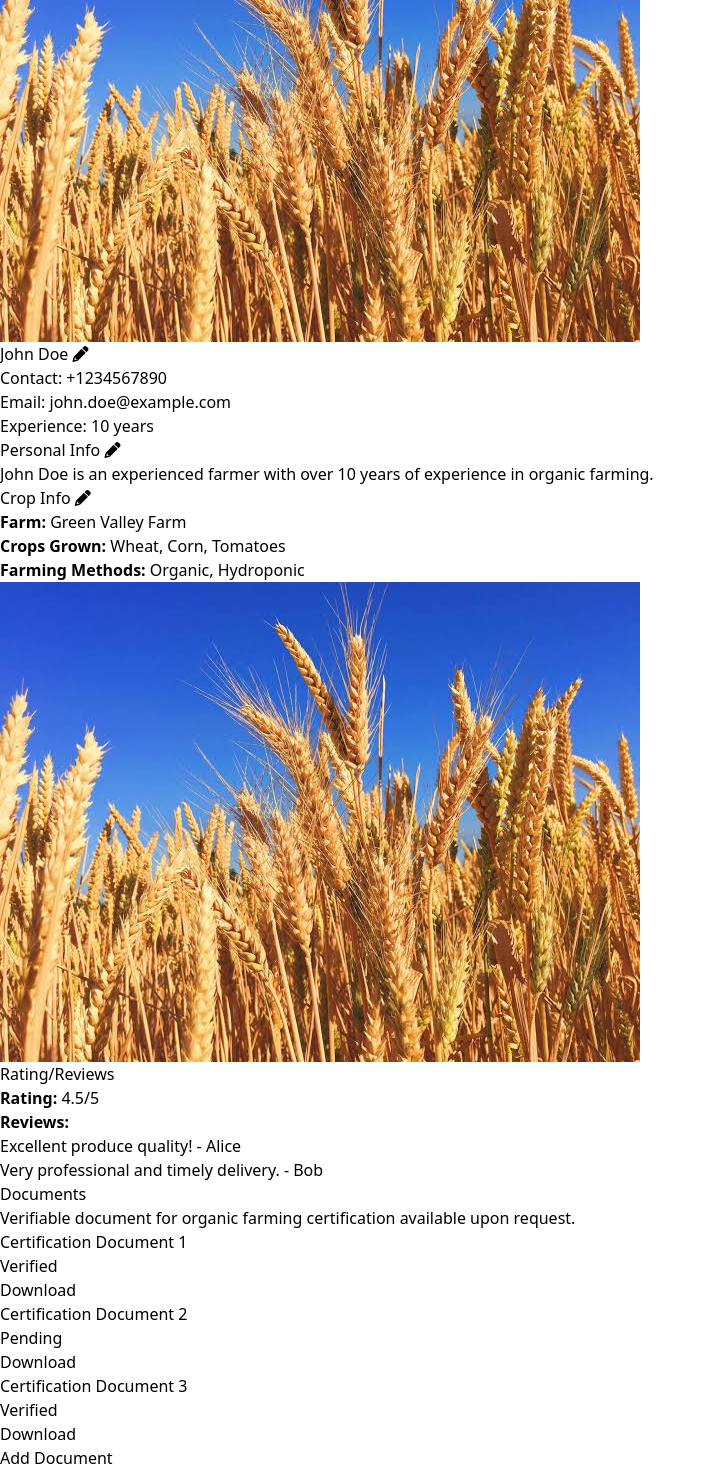
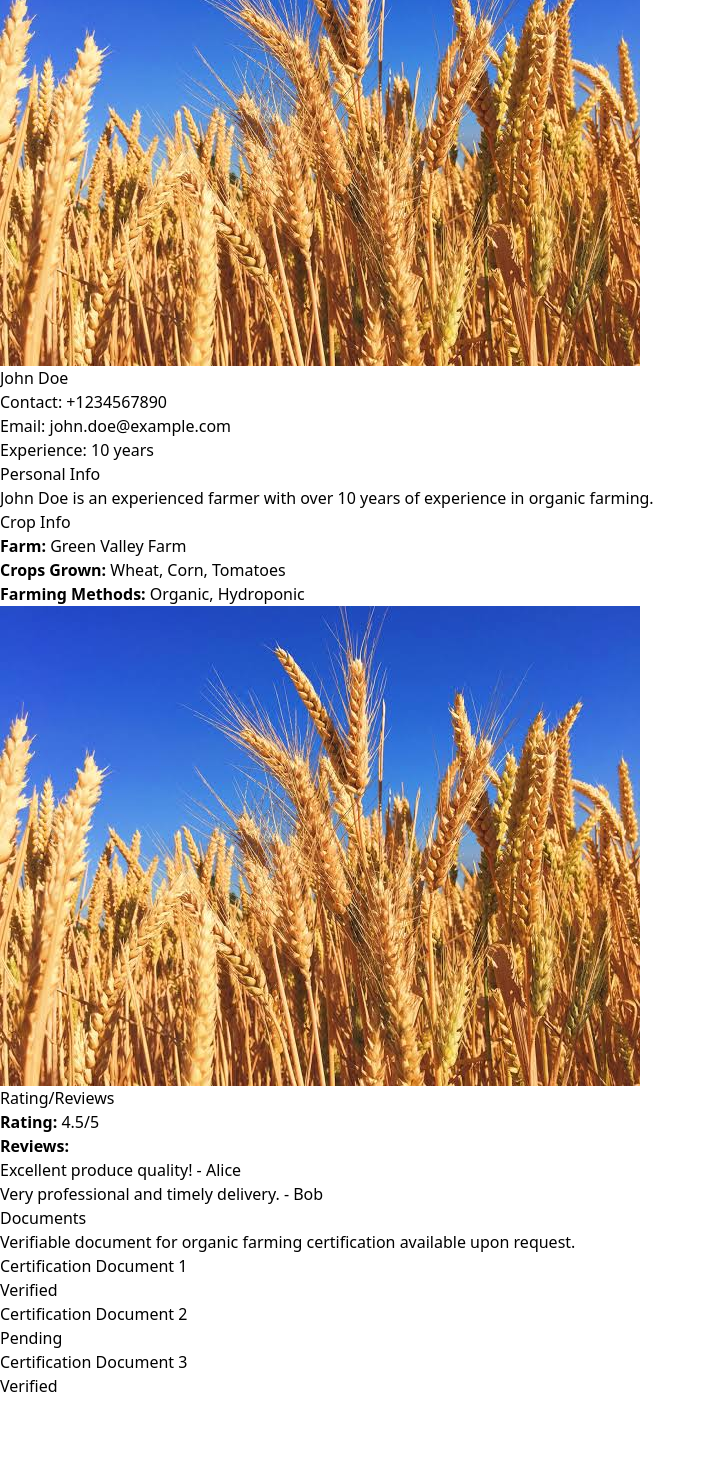
Before and after one commit to subodhsalgaonkar/SIH-24-ELITES, a React (Vite) app in the folder frontend/sih-elites/: page /farmersppfarmerpov in a window 1280 px wide. Shown: the part 186-1656 px from the top of the page, without its empty margins (0-715 px from the left). After the commit the page ends 1584 px from the top, so only its background shows below. Built offline with nearby package versions, Linux system fonts and the light colour scheme.

Commit message:
Finishing Touches

```diff
--- a/frontend/sih-elites/src/components/FarmersPPFarmerPOV.jsx
+++ b/frontend/sih-elites/src/components/FarmersPPFarmerPOV.jsx
@@ -3,11 +3,7 @@ import wheatImg from "../Images/wheatImg.jpeg";
 import bg from "../Images/BuyerProfile.jpg";
 
 const FarmersPPFarmerPOV = () => {
-  const [isEditing, setIsEditing] = useState({
-    personalInfo: false,
-    cropInfo: false,
-  });
-
+  const [isEditing, setIsEditing] = useState(false);
   const [formData, setFormData] = useState({
     name: "John Doe",
     contact: "+1234567890",
@@ -20,12 +16,20 @@ const FarmersPPFarmerPOV = () => {
     methods: "Organic, Hydroponic",
   });
 
-  const handleEditClick = (section) => {
-    setIsEditing((prevState) => ({ ...prevState, [section]: true }));
+  const [newCrop, setNewCrop] = useState("");
+  const [documents, setDocuments] = useState([
+    { title: "Certification Document 1", status: "Verified" },
+    { title: "Certification Document 2", status: "Pending" },
+    { title: "Certification Document 3", status: "Verified" },
+  ]);
+  const [newDocument, setNewDocument] = useState(null);
+
+  const handleEditClick = () => {
+    setIsEditing((prevState) => !prevState);
   };
 
-  const handleUpdateClick = (section) => {
-    setIsEditing((prevState) => ({ ...prevState, [section]: false }));
+  const handleSaveChanges = () => {
+    setIsEditing(false);
     // Implement your update logic here
   };
 
@@ -33,11 +37,44 @@ const FarmersPPFarmerPOV = () => {
     setFormData((prevData) => ({ ...prevData, [field]: e.target.value }));
   };
 
+  const handleAddCrop = () => {
+    if (newCrop) {
+      setFormData((prevData) => ({
+        ...prevData,
+        crops: `${prevData.crops}, ${newCrop}`,
+      }));
+      setNewCrop("");
+    }
+  };
+
+  const handleFileChange = (e) => {
+    setNewDocument(e.target.files[0]);
+  };
+
+  const handleAddDocument = () => {
+    if (newDocument) {
+      // In a real application, you'd handle the file upload here.
+      const newDoc = {
+        title: newDocument.name,
+        status: "Pending", // Default status for new documents
+      };
+      setDocuments((prevDocs) => [...prevDocs, newDoc]);
+      setNewDocument(null);
+    }
+  };
+
   return (
     <div className="min-h-screen bg-lime-100 flex items-center justify-center py-12 px-4 sm:px-6 lg:px-8">
       <div className="max-w-screen w-full bg-white shadow-lg rounded-lg overflow-hidden">
         {/* Header Section */}
         <div className="relative bg-green-500 p-8">
+          <button
+            onClick={handleEditClick}
+            className="absolute top-4 right-4 bg-blue-500 text-white py-1 px-2 rounded"
+          >
+            {isEditing ? "Cancel" : "Edit"}
+          </button>
+
           <div className="absolute left-14 top-1/2 transform -translate-y-1/2">
             <img
               src={wheatImg}
@@ -47,8 +84,7 @@ const FarmersPPFarmerPOV = () => {
           </div>
 
           <div className="text-center mt-24">
-            <h1 className="text-3xl font-extrabold text-white">
-              {isEditing.personalInfo ? (
+            {isEditing ? (
               <input
                 type="text"
                 value={formData.name}
@@ -56,23 +92,12 @@ const FarmersPPFarmerPOV = () => {
                 className="bg-gray-200 p-2 rounded"
               />
             ) : (
-                <>
-                  {formData.name}{" "}
-                  <button
-                    onClick={() => handleEditClick("personalInfo")}
-                    className="text-white ml-2"
-                  >
-                    <i
-                      className={`fa ${
-                        isEditing.personalInfo ? "fa-check" : "fa-pencil-alt"
-                      }`}
-                    ></i>
-                  </button>
-                </>
+              <h1 className="text-3xl font-extrabold text-white">
+                {formData.name}
+              </h1>
             )}
-            </h1>
-            {isEditing.personalInfo ? (
-              <>
+            {isEditing ? (
+              <div>
                 <input
                   type="text"
                   value={formData.contact}
@@ -91,15 +116,9 @@ const FarmersPPFarmerPOV = () => {
                   onChange={(e) => handleChange(e, "experience")}
                   className="bg-gray-200 p-2 rounded mt-2"
                 />
-                <button
-                  onClick={() => handleUpdateClick("personalInfo")}
-                  className="mt-2 bg-green-500 text-white p-2 rounded"
-                >
-                  Update
-                </button>
-              </>
+              </div>
             ) : (
-              <>
+              <div>
                 <p className="text-lg text-green-200">
                   Contact: {formData.contact}
                 </p>
@@ -109,7 +128,7 @@ const FarmersPPFarmerPOV = () => {
                 <p className="text-lg text-green-200">
                   Experience: {formData.experience}
                 </p>
-              </>
+              </div>
             )}
           </div>
         </div>
@@ -117,19 +136,9 @@ const FarmersPPFarmerPOV = () => {
         {/* Main Content */}
         <div className="p-6">
           <h2 className="text-2xl font-bold text-gray-800 mb-4">
-            Personal Info{" "}
-            <button
-              onClick={() => handleEditClick("personalInfo")}
-              className="text-gray-600 ml-2"
-            >
-              <i
-                className={`fa ${
-                  isEditing.personalInfo ? "fa-check" : "fa-pencil-alt"
-                }`}
-              ></i>
-            </button>
+            Personal Info
           </h2>
-          {isEditing.personalInfo ? (
+          {isEditing ? (
             <textarea
               value={formData.personalInfo}
               onChange={(e) => handleChange(e, "personalInfo")}
@@ -142,20 +151,8 @@ const FarmersPPFarmerPOV = () => {
 
         {/* Crop Info Section */}
         <div className="p-6 bg-gray-50 border-t border-gray-200">
-          <h2 className="text-2xl font-bold text-gray-800 mb-4">
-            Crop Info{" "}
-            <button
-              onClick={() => handleEditClick("cropInfo")}
-              className="text-gray-600 ml-2"
-            >
-              <i
-                className={`fa ${
-                  isEditing.cropInfo ? "fa-check" : "fa-pencil-alt"
-                }`}
-              ></i>
-            </button>
-          </h2>
-          {isEditing.cropInfo ? (
+          <h2 className="text-2xl font-bold text-gray-800 mb-4">Crop Info</h2>
+          {isEditing ? (
             <div>
               <input
                 type="text"
@@ -175,11 +172,18 @@ const FarmersPPFarmerPOV = () => {
                 onChange={(e) => handleChange(e, "methods")}
                 className="bg-gray-200 p-2 rounded mb-2"
               />
+              <input
+                type="text"
+                value={newCrop}
+                onChange={(e) => setNewCrop(e.target.value)}
+                className="bg-gray-200 p-2 rounded mb-2"
+                placeholder="Add new crop"
+              />
               <button
-                onClick={() => handleUpdateClick("cropInfo")}
-                className="mt-2 bg-green-500 text-white p-2 rounded"
+                onClick={handleAddCrop}
+                className="bg-green-500 text-white p-2 rounded"
               >
-                Update
+                Add Crop
               </button>
             </div>
           ) : (
@@ -229,39 +233,52 @@ const FarmersPPFarmerPOV = () => {
             request.
           </p>
           <div className="flex gap-4 mt-4">
-            {/* Sample Documents */}
-            <div className="bg-white border rounded-lg p-4 shadow-lg flex-1">
-              <h3 className="text-lg font-semibold">
-                Certification Document 1
-              </h3>
-              <p className="text-gray-600">Verified</p>
-              <button className="text-blue-500 hover:underline">
-                Download
-              </button>
+            {documents.map((doc, index) => (
+              <div
+                key={index}
+                className="bg-white border rounded-lg p-4 shadow-lg flex-1"
+              >
+                <h3 className="text-lg font-semibold">{doc.title}</h3>
+                <p
+                  className={`text-sm ${
+                    doc.status === "Verified"
+                      ? "text-green-600"
+                      : "text-red-600"
+                  }`}
+                >
+                  {doc.status}
+                </p>
               </div>
-            <div className="bg-white border rounded-lg p-4 shadow-lg flex-1">
-              <h3 className="text-lg font-semibold">
-                Certification Document 2
-              </h3>
-              <p className="text-gray-600">Pending</p>
-              <button className="text-blue-500 hover:underline">
-                Download
-              </button>
+            ))}
           </div>
-            <div className="bg-white border rounded-lg p-4 shadow-lg flex-1">
-              <h3 className="text-lg font-semibold">
-                Certification Document 3
-              </h3>
-              <p className="text-gray-600">Verified</p>
-              <button className="text-blue-500 hover:underline">
-                Download
-              </button>
-            </div>
-          </div>
-          <button className="mt-4 bg-blue-500 text-white p-2 rounded">
+          {isEditing && (
+            <div className="mt-4">
+              <input
+                type="file"
+                onChange={handleFileChange}
+                className="bg-gray-200 p-2 rounded"
+              />
+              <button
+                onClick={handleAddDocument}
+                className="bg-green-500 text-white p-2 rounded mt-2"
+              >
                 Add Document
               </button>
             </div>
+          )}
+        </div>
+
+        {/* Save Changes Button */}
+        {isEditing && (
+          <div className="p-6 flex justify-end">
+            <button
+              onClick={handleSaveChanges}
+              className="bg-blue-500 text-white py-2 px-4 rounded"
+            >
+              Save Changes
+            </button>
+          </div>
+        )}
       </div>
     </div>
   );
--- a/frontend/sih-elites/src/components/NavbarBuyer.jsx
+++ b/frontend/sih-elites/src/components/NavbarBuyer.jsx
@@ -8,6 +8,12 @@ const Navbar = () => {
       <div className="container mx-auto flex justify-between items-center">
         <div className="font-bold text-xl">Farmer Connect</div>
         <div className="flex items-center">
+          <Link
+            className="px-3 py-2 bg-orange-500 hover:bg-orange-600 rounded mr-4"
+            to="/create-contract"
+          >
+            Create Contract
+          </Link>
           <Link
             className="px-3 py-2 bg-orange-500 hover:bg-orange-600 rounded mr-4"
             to="/buyer"
--- a/frontend/sih-elites/src/components/NavbarFarmer.jsx
+++ b/frontend/sih-elites/src/components/NavbarFarmer.jsx
@@ -8,6 +8,12 @@ const NavbarFarmer = () => {
       <div className="container mx-auto flex justify-between items-center">
         <div className="font-bold text-xl">Farmer Connect</div>
         <div className="flex items-center">
+          <Link
+            className="px-3 py-2 bg-slate-500 hover:bg-slate-600 rounded mr-4"
+            to="/create-contract"
+          >
+            Create Contract
+          </Link>
           <Link
             className="px-3 py-2 bg-orange-500 hover:bg-orange-600 rounded mr-4"
             to="/seller"
```
Lines whose indentation alone changed are shown as unchanged.
